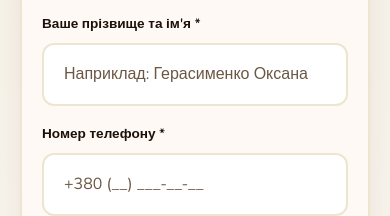
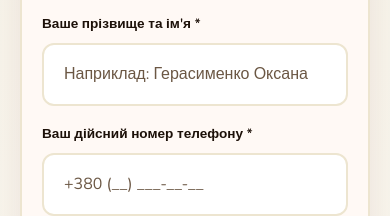
Before and after one commit to bborkanyuk-rgb/grace-heritage, a plain HTML site: page index.html in a window 390 px wide. Shown: the part 8600-8816 px from the top of the page. Drawn offline with nearby package versions, Linux system fonts and the light colour scheme; a web font is replaced by a local one.

Commit message:
Change phone label to 'Ваш дійсний номер телефону *'

```diff
--- a/index.html
+++ b/index.html
@@ -1052,7 +1052,7 @@ height="0" width="0" style="display:none;visibility:hidden"></iframe></noscript>
         </div>
 
         <div class="mb-4">
-          <label style="display:block; font-size:0.85rem; font-weight:700; color:var(--ink); margin-bottom:8px;">Номер телефону *</label>
+          <label style="display:block; font-size:0.85rem; font-weight:700; color:var(--ink); margin-bottom:8px;">Ваш дійсний номер телефону *</label>
           <input
             type="tel"
             id="field-phone"
```
